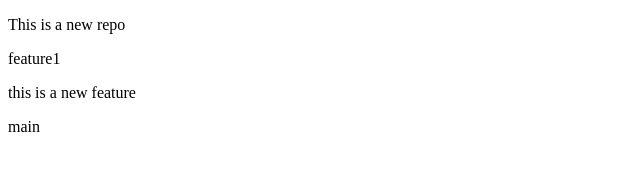
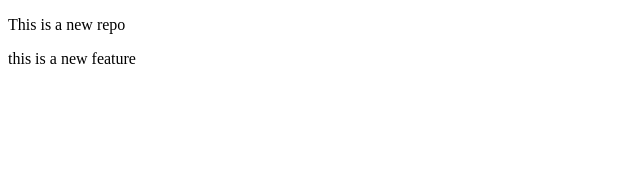
Before and after one commit to keneth8867/localrepo, a plain HTML site: page index.html in a window 1280 px wide. Shown: the whole page, without its empty margins (0-640 px from the left). Drawn offline with Linux system fonts and the light colour scheme.

Commit message:
Update index.html

```diff
--- a/index.html
+++ b/index.html
@@ -7,8 +7,8 @@
 </head>
 <body>
     <p>This is a new repo</p>
-feature1
+
     <p>this is a new feature</p>
-main
+
 </body>
 </html>
```
